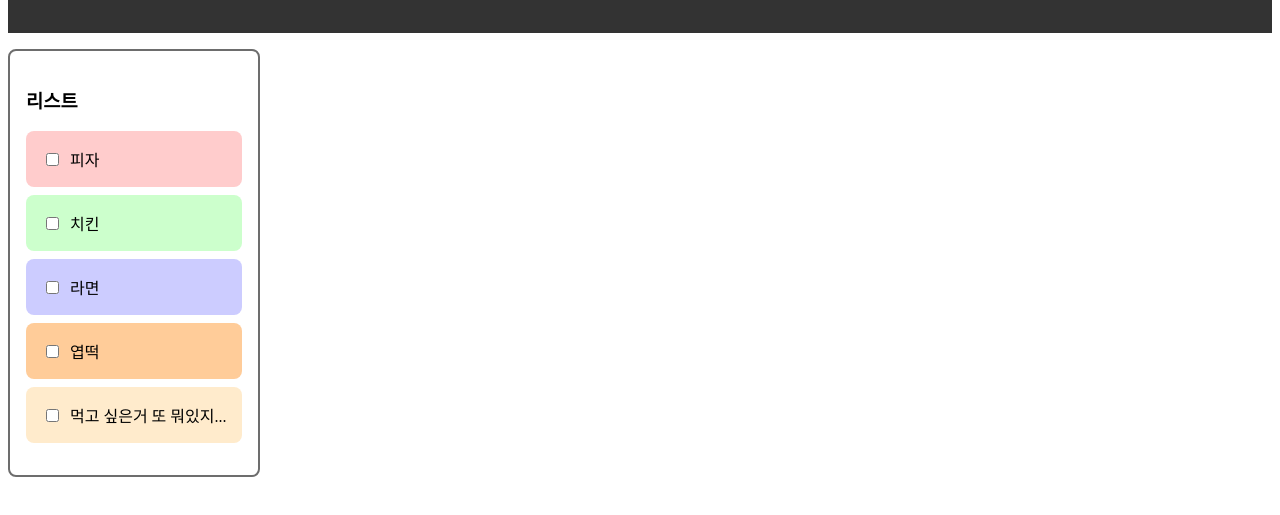
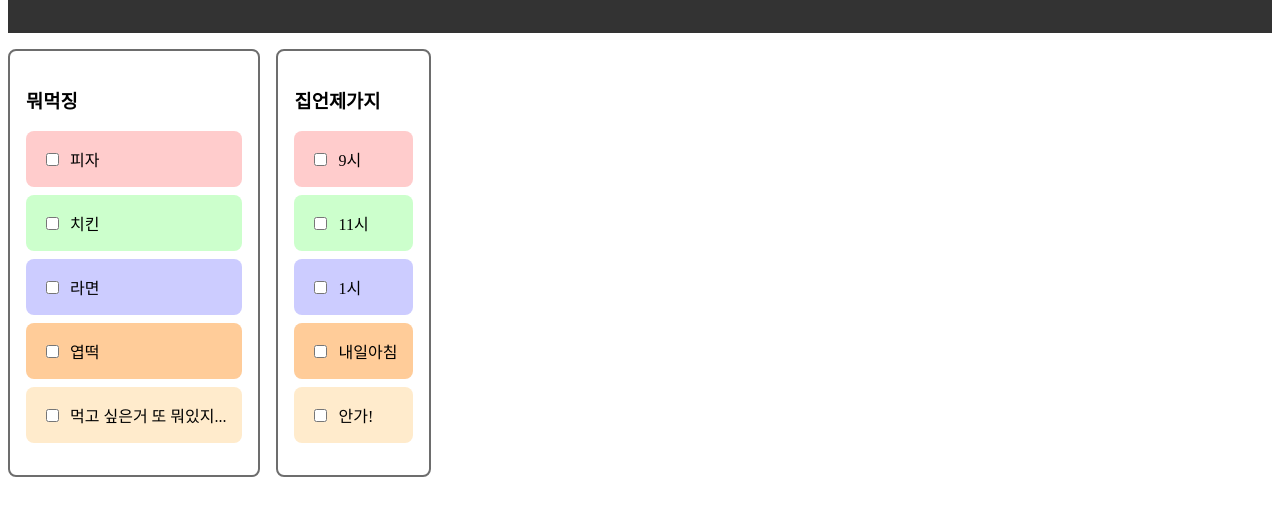
Before and after one commit to AND-SOPT-WEB/KyuHoLee, a plain HTML site: page week1/practice/index.html in a window 1280 px wide. Shown: the part 151-666 px from the top of the page. Drawn offline with Linux system fonts and the light colour scheme.

Commit message:
feat: add new section

```diff
--- a/week1/practice/index.html
+++ b/week1/practice/index.html
@@ -13,7 +13,7 @@
     </header>
     <main>
       <section>
-        <h3>리스트</h3>
+        <h3>뭐먹징</h3>
         <ul>
           <li class="flex">
             <input type="checkbox" />
@@ -37,6 +37,31 @@
           </li>
         </ul>
       </section>
+      <section>
+        <h3>집언제가지</h3>
+        <ul>
+          <li class="flex">
+            <input type="checkbox" />
+            <span>9시</span>
+          </li>
+          <li class="flex">
+            <input type="checkbox" />
+            <span>11시</span>
+          </li>
+          <li class="flex">
+            <input type="checkbox" />
+            <span>1시</span>
+          </li>
+          <li class="flex">
+            <input type="checkbox" />
+            <span>내일아침</span>
+          </li>
+          <li class="flex">
+            <input type="checkbox" />
+            <span>안가!</span>
+          </li>
+        </ul>
+      </section>
     </main>
   </body>
 </html>
--- a/week1/practice/style.css
+++ b/week1/practice/style.css
@@ -7,6 +7,12 @@ header {
   color: white;
   padding: 1rem;
   text-align: center;
+}
+
+main {
+  display: flex;
+  align-items: center;
+  gap: 1rem;
 }
 
 section {
```
